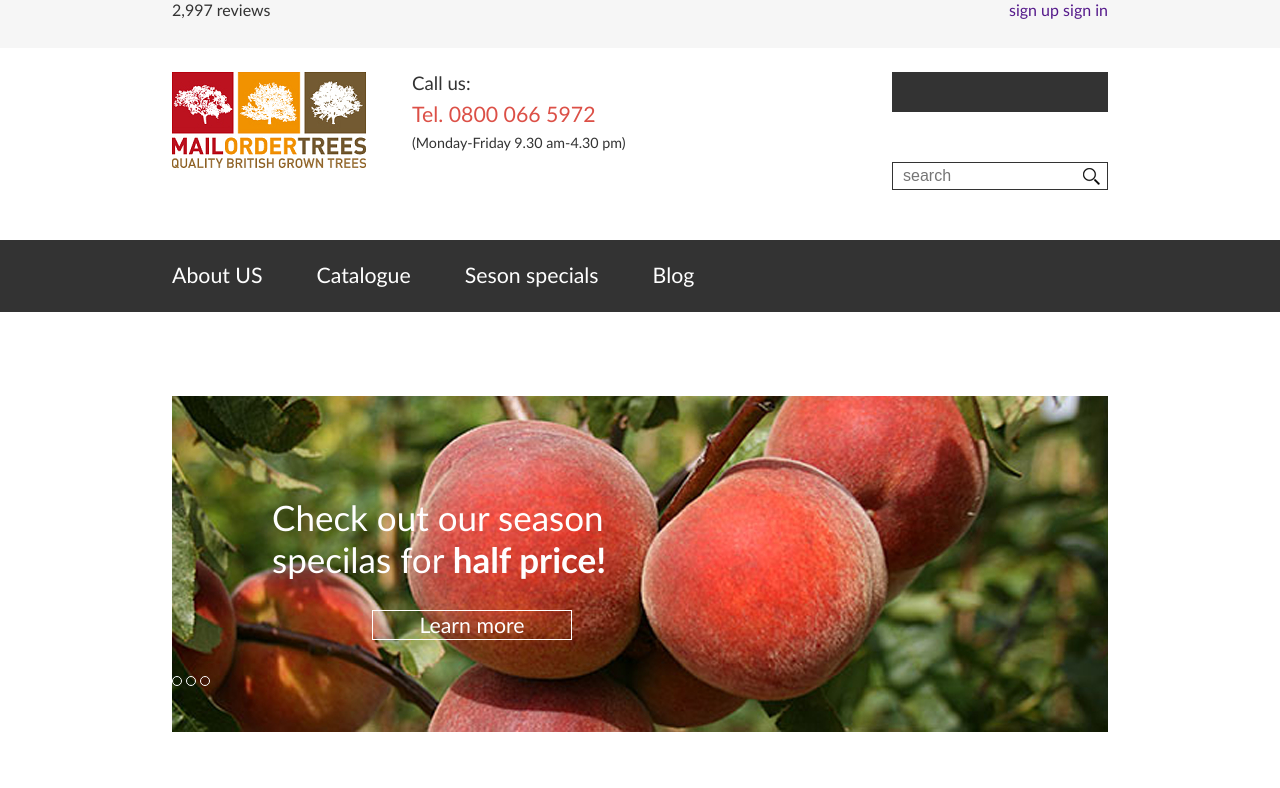
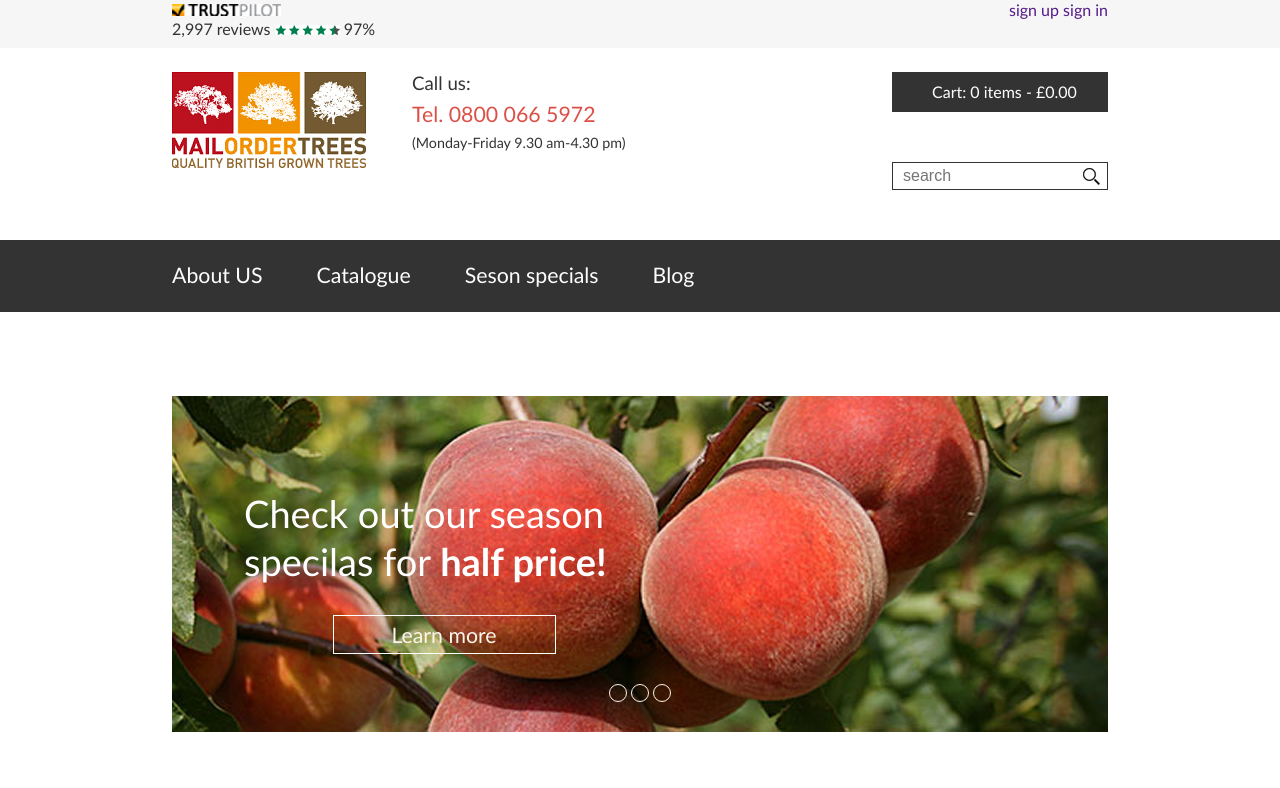
Before and after one commit to KonstantinMirror/UI_task_2, a plain HTML site: page index.html in a window 1280 px wide. Shown: the top 788 px of the page. Drawn offline with Linux system fonts and the light colour scheme.

Commit message:
add image

```diff
--- a/index.html
+++ b/index.html
@@ -12,7 +12,10 @@
 				<div class="head-top">
 					<div class="contener-width">
 						<div class="head-top-left">
+							<div><img src="image/Trustpilot_icon.jpg"></div>
 							<span>2,997 reviews</span>
+							<img src="image/half-filled_stars.jpg">
+							<span>97%</span>
 						</div>
 						<div class="head-top-right">
 							<a href="">sign up</a> <a href="">sign in</a>
@@ -27,7 +30,13 @@
 						<p class="font-type1">(Monday-Friday 9.30 am-4.30 pm)</p>
 					</div>
 					<div class="head-top-right">
-						<div></div>
+						<div>
+							<span>Cart:</span>
+							<span>0</span>
+							<span>items</span>
+							<span>-</span>
+							<span>£0.00</span>
+						</div>
 						<input type="text" placeholder="search">
 					</div>
 				</div>
--- a/style/style.css
+++ b/style/style.css
@@ -67,10 +67,19 @@ body {
 }
 
 .head-bottom  .head-top-right div {
+	box-sizing: border-box;
 	background-color: #333333;
 	height: 40px;
 	width: 216px;
 	margin-bottom: 50px;
+	padding-left: 40px;
+}
+
+.head-bottom .head-top-right div span{
+	color:  #fefefe;
+	font-size: 16px;
+	display: inline-block;
+	padding-top: 10px;
 }
 
 .head-bottom .head-top-right input {
@@ -93,15 +102,17 @@ body {
 	width: 194px;
 	height: 98px;
 	margin-right: 46px;
+	text-align: center;
 }
 
 .news {
-	color: #fefefe;
-	font-size: 35px;
-	font-weight: 400;
+	color: #ffffff;
+	font-size: 38px;
+	font-weight: 300;
 	width: 400px;
-	margin-left: 100px;
-	padding-top: 100px
+	line-height: 48px;
+	margin-left: 72px;
+	padding-top: 93px
 }
 
 .news .select {
@@ -109,10 +120,11 @@ body {
 }
 
 .news button {
-	background: rgba(0, 0, 0, 0);
-	width: 200px;
-	height: 30px;
-	color: #fefefe;
+	box-sizing: border-box;
+	background: rgba(171, 214, 188, 0);
+	width: 223px;
+	height: 39px;
+	color: #fff3eb;
 	font-weight: 400;
 	font-family: 'Trebuchet MS';
 	font-size: 21.3px;
@@ -173,16 +185,21 @@ body {
 
 .banner-image .select-banner {
 	height: 50px;
+	width: 63px;
 	margin: auto;
+	box-sizing: border-box;
 }
 
 .banner-image .select-banner div {
-	height: 10px;
-	width: 10px;
-	border: 1px solid white;
-	border-radius: 50%;
 	display: inline-block;
 	box-sizing: border-box;
+	border-radius: 50%;
+	border-style: solid;
+	border-width: 1px;
+	border-color: #fff3eb;
+	background-color: rgba(171, 214, 188, 0);
+	width: 18px;
+	height: 18px;
 }
 
 .container {
@@ -275,24 +292,33 @@ body {
 	margin-left: 15px;
 }
 
-footer .navigation .contener-width li button {
+footer .navigation .contener-width  li{
+	font-size: 21.3px;
+	color:  #ffffff;
+}
+
+footer .navigation .contener-width  li button {
 	box-sizing: border-box;
+	width: 105px;
+	height: 36px;
 	border: none;
-	width: 100px;
-	height: 35px;
 	font-family: 'Trebuchet MS';
-	font-weight: 400;
-	color: #fefefe;
-	background-color: #FF8000;
-	margin: 0px;
+	color:  #ffffff;
+	font-size: 18px;
+	background-color: #f19200;
 }
 
 footer .navigation .contener-width li input {
 	box-sizing: border-box;
-	height: 35px;
 	border: none;
 	font-family: 'Trebuchet MS';
+	font-size: 14px;
 	font-weight: 400;
+	text-align: left;
+	color:  #3c3c3c;
+	background-color:  #ffffff;
+	width: 189px;
+	height: 36px;
 	padding-left: 10px;
 }
 
```
Also changed, not shown: image/Trustpilot icon.jpg (added), image/Trustpilot_icon.jpg (added), image/dT85e6aqc.jpg (added), image/half-filled stars.jpg (added), image/half-filled_stars.jpg (added), image/icon_free_shipping.jpg (added), image/lock-icon (1).jpg (added).
